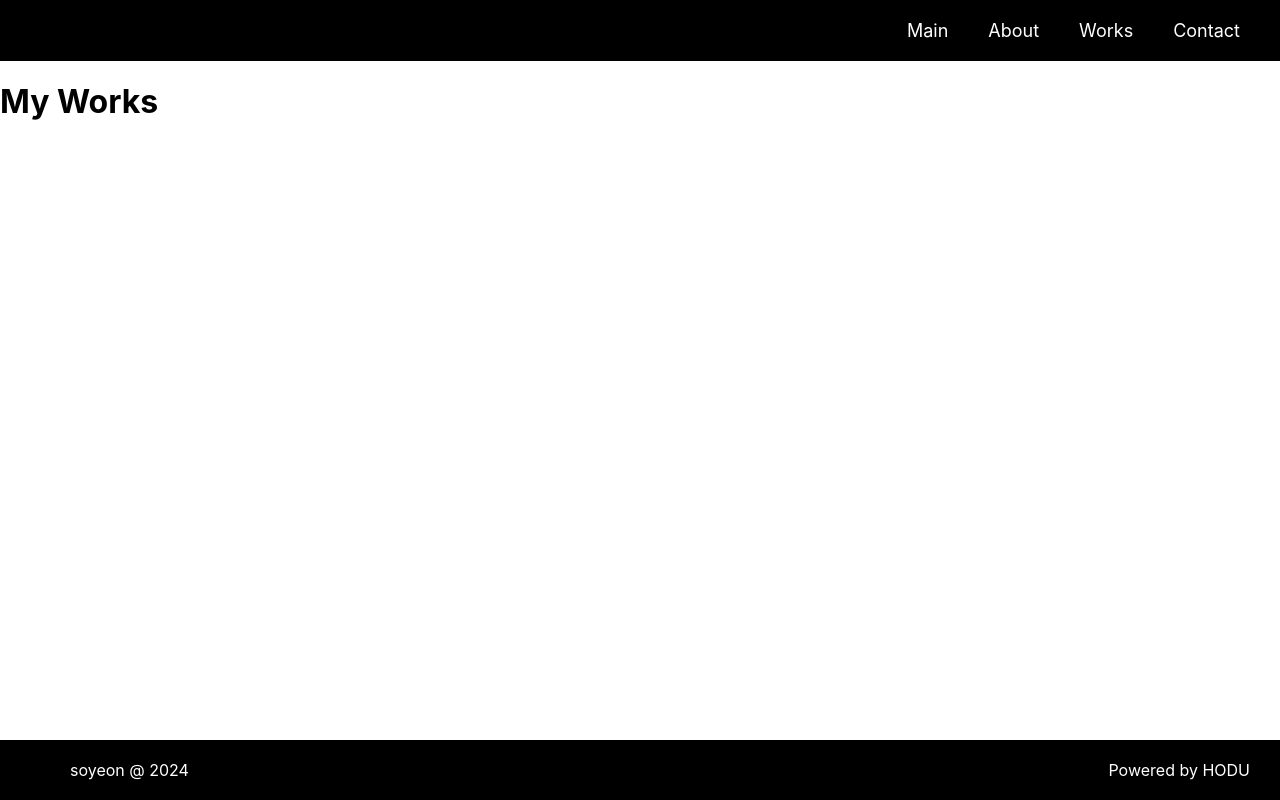
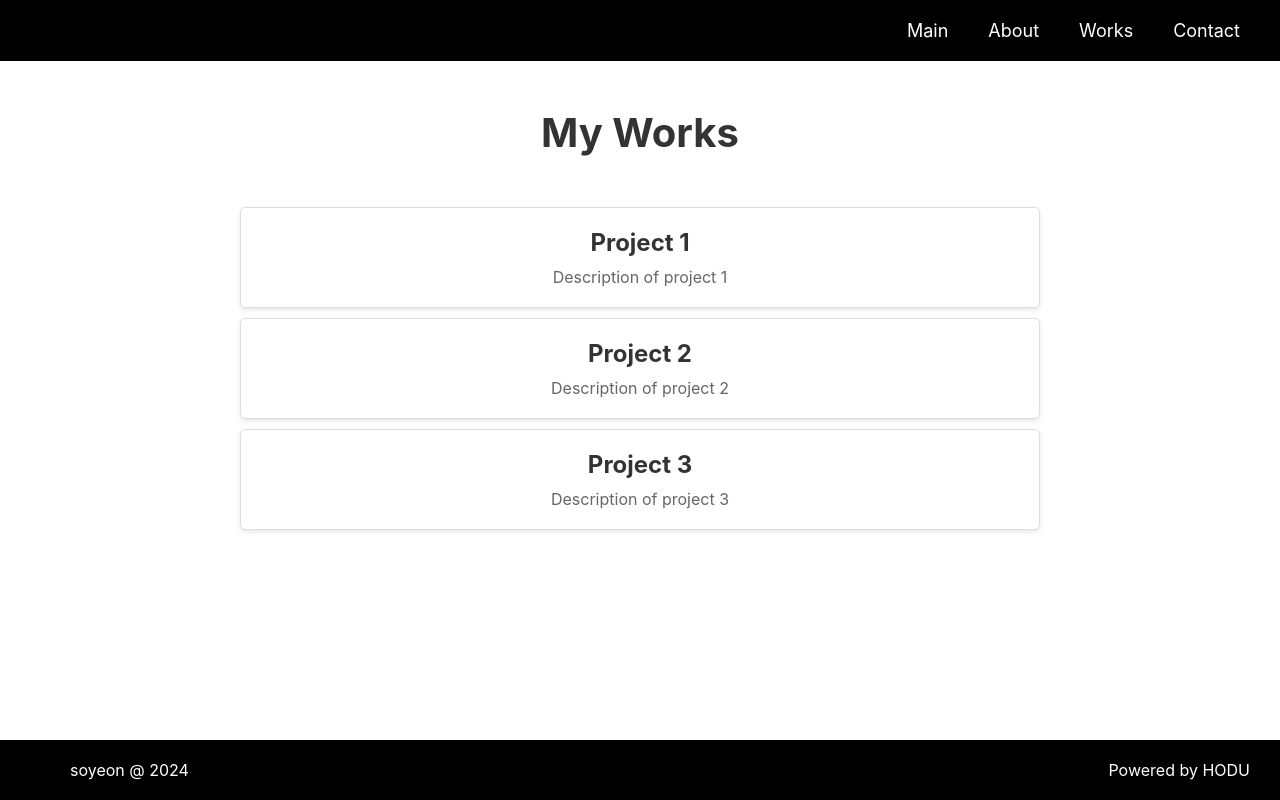
Before and after one commit to 9walnut/SY_Portfolio, a React (Create React App) app in the folder client/: page /works in a window 1280 px wide. Built offline with nearby package versions, Linux system fonts and the light colour scheme.

Commit message:
✨ Add workpagd
add work page

```diff
--- /dev/null
+++ b/client/src/components/WorkItem.tsx
@@ -0,0 +1,37 @@
+import React from "react";
+import styled from "styled-components";
+
+interface WorkItemProps {
+  title: string;
+  description: string;
+}
+
+const Item = styled.div`
+  border: 1px solid #ddd;
+  padding: 20px;
+  margin: 10px 0;
+  border-radius: 5px;
+  box-shadow: 0 2px 5px rgba(0, 0, 0, 0.1);
+`;
+
+const Title = styled.h2`
+  margin: 0 0 10px;
+  font-size: 1.5em;
+  color: #333;
+`;
+
+const Description = styled.p`
+  margin: 0;
+  color: #666;
+`;
+
+const WorkItem: React.FC<WorkItemProps> = ({ title, description }) => {
+  return (
+    <Item>
+      <Title>{title}</Title>
+      <Description>{description}</Description>
+    </Item>
+  );
+};
+
+export default WorkItem;
--- /dev/null
+++ b/client/src/components/WorksList.tsx
@@ -0,0 +1,31 @@
+import React from "react";
+import styled from "styled-components";
+import WorkItem from "./WorkItem";
+
+const List = styled.div`
+  max-width: 800px;
+  margin: 0 auto;
+  padding: 20px;
+`;
+
+const WorksList: React.FC = () => {
+  const works = [
+    { title: "Project 1", description: "Description of project 1" },
+    { title: "Project 2", description: "Description of project 2" },
+    { title: "Project 3", description: "Description of project 3" },
+  ];
+
+  return (
+    <List>
+      {works.map((work, index) => (
+        <WorkItem
+          key={index}
+          title={work.title}
+          description={work.description}
+        />
+      ))}
+    </List>
+  );
+};
+
+export default WorksList;
--- a/client/src/pages/WorksPage.tsx
+++ b/client/src/pages/WorksPage.tsx
@@ -1,11 +1,24 @@
 import React from "react";
+import WorksList from "../components/WorksList";
+import styled from "styled-components";
+
+const Container = styled.div`
+  padding: 20px;
+  text-align: center;
+`;
+
+const Heading = styled.h1`
+  font-size: 2.5em;
+  margin-bottom: 20px;
+  color: #333;
+`;
 
 const WorksPage: React.FC = () => {
   return (
-    <div>
-      <h1>My Works</h1>
-      {/* 여기에 프로젝트 목록 또는 작업물을 나열하는 컴포넌트 추가 */}
-    </div>
+    <Container>
+      <Heading>My Works</Heading>
+      <WorksList />
+    </Container>
   );
 };
 
```
Also changed, not shown: client/src/styles/GlobalStyles.ts (added, +13 -0 lines).
